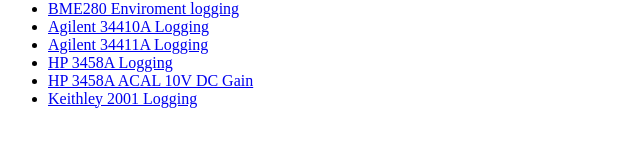
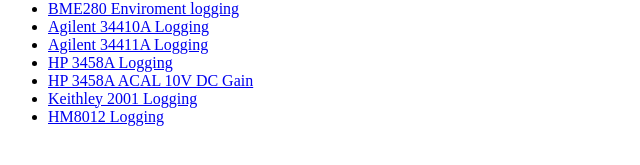
Before and after one commit to PlesaEEVBlog/RPi_LogNut, a plain HTML site: page pub/html/index.html in a window 1280 px wide. Shown: the part 121-286 px from the top of the page, without its empty margins (0-640 px from the left). Drawn offline with Linux system fonts and the light colour scheme.

Commit message:
adding the HM8012 test to the index

```diff
--- a/pub/html/index.html
+++ b/pub/html/index.html
@@ -15,6 +15,7 @@
 <li><a href="3458A_Logs.html">HP 3458A Logging</a></li>
 <li><a href="3458A_ACAL_Gain.html">HP 3458A ACAL 10V DC Gain</a></li>
 <li><a href="K2001_Logs.html">Keithley 2001 Logging</a></li>
+<li><a href="HM8012_Logs.html">HM8012 Logging</a></li>
 </ul>
 
 </body>
```
